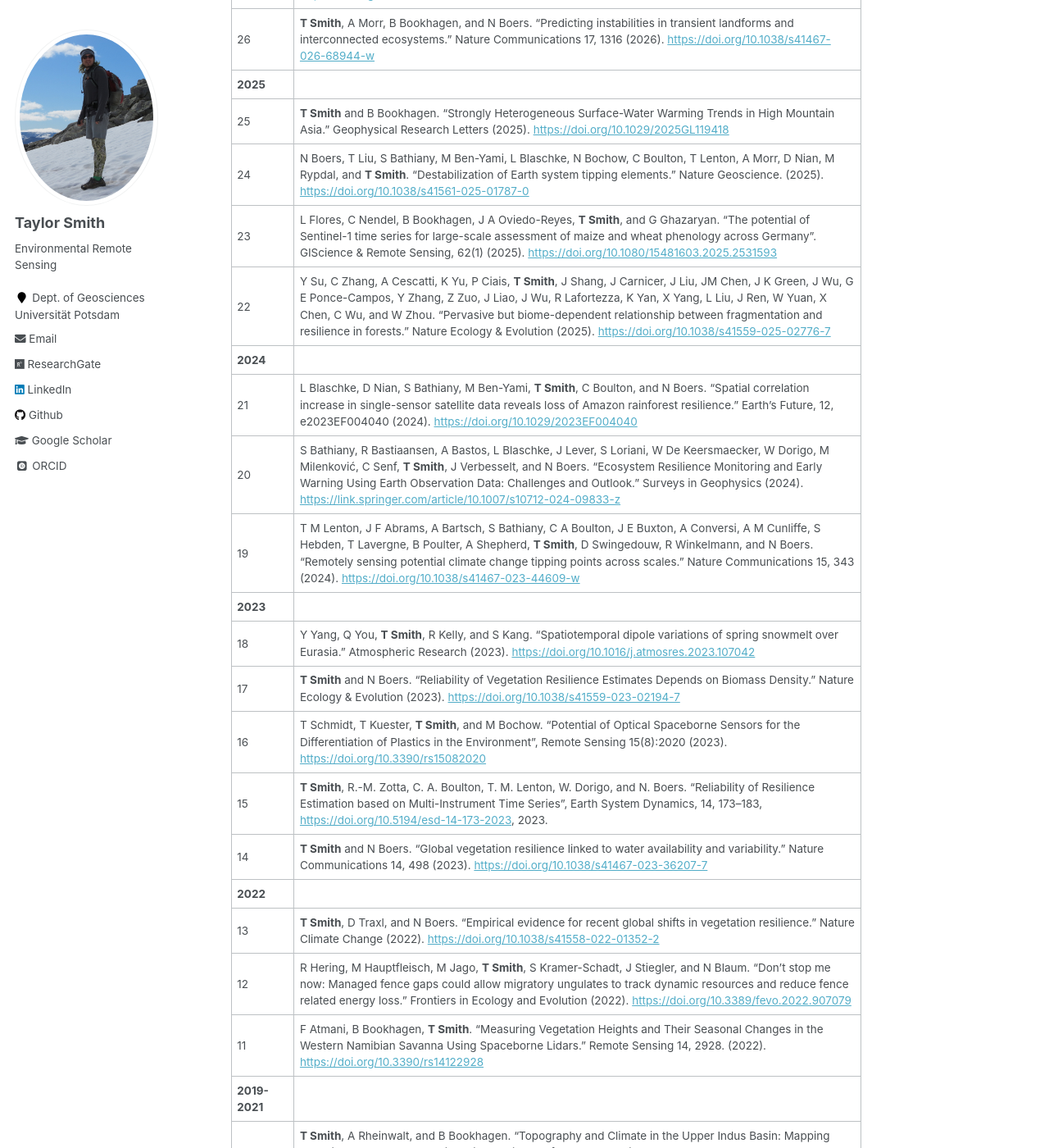
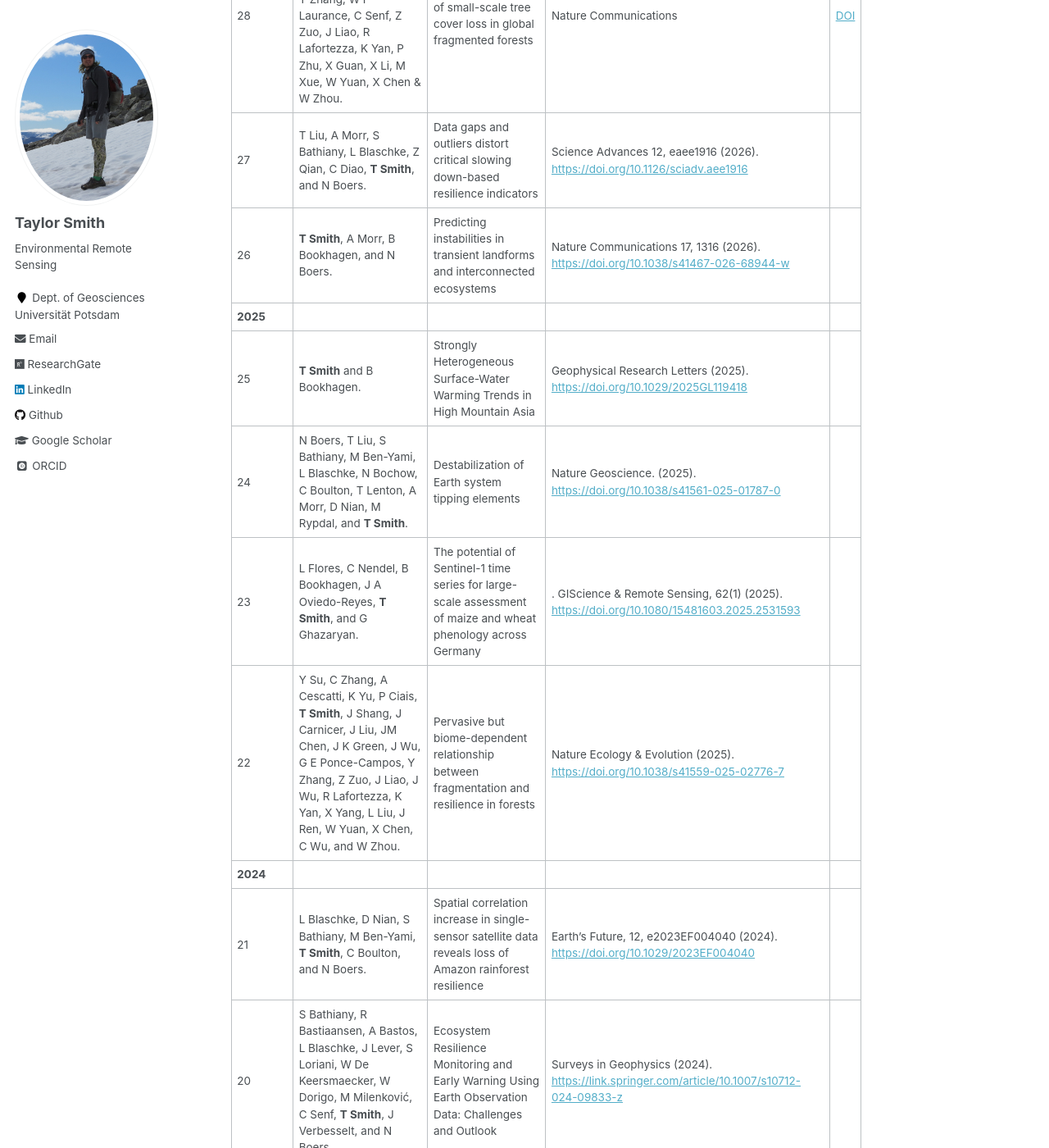
Before and after one commit to tasmi/tasmi.github.io, a Jekyll site: the page built from _pages/publications.md, in a window 1280 px wide and 1400 px high, scrolled down 676 px. Shown: the whole window at 82% size. Built offline with Jekyll 4.4.1, drawn with Linux system fonts in a browser that asks for light colours; some web fonts are replaced; some of the changed text lies outside the part shown.

Commit message:
Update publications.md

```diff
--- a/_pages/publications.md
+++ b/_pages/publications.md
@@ -10,47 +10,47 @@ I maintain a set of freely available [Google Earth Engine codes](https://github.
 ## Peer Reviewed Journal Articles
 
 | **Preprints**
-29 | **T Smith** and B Bookhagen. "Discharge Deficits in the Nepali Himalaya Linked to Greening and Warming." EarthArXiv (2026). [https://doi.org/10.31223/X5TN25](https://doi.org/10.31223/X5TN25)
+29 | **T Smith** and B Bookhagen. |  Discharge Deficits in the Nepali Himalaya Linked to Greening and Warming | EarthArXiv (2026). [https://doi.org/10.31223/X5TN25](https://doi.org/10.31223/X5TN25)
 | **2026**
-28 | J Wang, C Zhang, Y Pan, Y Su, P Ciais, **T Smith**, J Shang, J Liu, J M Chen, A Cescatti, Y Zhang, W F Laurance, C Senf, Z Zuo, J Liao, R Lafortezza, K Yan, P Zhu, X Guan, X Li, M Xue, W Yuan, X Chen & W Zhou. "The safety margin of small-scale tree cover loss in global fragmented forests." Nature Communications (2026). [https://doi.org/10.1038/s41467-026-71480-2](https://doi.org/10.1038/s41467-026-71480-2)
-27 | T Liu, A Morr, S Bathiany, L Blaschke, Z Qian, C Diao, **T Smith**, and N Boers. "Data gaps and outliers distort critical slowing down-based resilience indicators." Science Advances 12, eaee1916 (2026). [https://doi.org/10.1126/sciadv.aee1916](https://doi.org/10.1126/sciadv.aee1916)
-26 | **T Smith**, A Morr, B Bookhagen, and N Boers. "Predicting instabilities in transient landforms and interconnected ecosystems." Nature Communications 17, 1316 (2026). [https://doi.org/10.1038/s41467-026-68944-w](https://doi.org/10.1038/s41467-026-68944-w)
+28 | J Wang, C Zhang, Y Pan, Y Su, P Ciais, **T Smith**, J Shang, J Liu, J M Chen, A Cescatti, Y Zhang, W F Laurance, C Senf, Z Zuo, J Liao, R Lafortezza, K Yan, P Zhu, X Guan, X Li, M Xue, W Yuan, X Chen & W Zhou. | The safety margin of small-scale tree cover loss in global fragmented forests | Nature Communications | [DOI](https://doi.org/10.1038/s41467-026-71480-2)
+27 | T Liu, A Morr, S Bathiany, L Blaschke, Z Qian, C Diao, **T Smith**, and N Boers. |  Data gaps and outliers distort critical slowing down-based resilience indicators | Science Advances 12, eaee1916 (2026). [https://doi.org/10.1126/sciadv.aee1916](https://doi.org/10.1126/sciadv.aee1916)
+26 | **T Smith**, A Morr, B Bookhagen, and N Boers. |  Predicting instabilities in transient landforms and interconnected ecosystems | Nature Communications 17, 1316 (2026). [https://doi.org/10.1038/s41467-026-68944-w](https://doi.org/10.1038/s41467-026-68944-w)
 | **2025**
-25 | **T Smith** and B Bookhagen. "Strongly Heterogeneous Surface-Water Warming Trends in High Mountain Asia." Geophysical Research Letters (2025). [https://doi.org/10.1029/2025GL119418](https://doi.org/10.1029/2025GL119418)
-24 | N Boers, T Liu, S Bathiany, M Ben-Yami, L Blaschke, N Bochow, C Boulton, T Lenton, A Morr, D Nian, M Rypdal, and **T Smith**. "Destabilization of Earth system tipping elements." Nature Geoscience. (2025). [https://doi.org/10.1038/s41561-025-01787-0](https://doi.org/10.1038/s41561-025-01787-0)
-23 | L Flores, C Nendel, B Bookhagen, J A Oviedo-Reyes, **T Smith**, and G Ghazaryan. "The potential of Sentinel-1 time series for large-scale assessment of maize and wheat phenology across Germany". GIScience & Remote Sensing, 62(1) (2025). [https://doi.org/10.1080/15481603.2025.2531593](https://doi.org/10.1080/15481603.2025.2531593)
-22 | Y Su, C Zhang, A Cescatti, K Yu, P Ciais, **T Smith**, J Shang, J Carnicer, J Liu, JM Chen, J K Green, J Wu, G E Ponce-Campos, Y Zhang, Z Zuo, J Liao, J Wu, R Lafortezza, K Yan, X Yang, L Liu, J Ren, W Yuan, X Chen, C Wu, and W Zhou. "Pervasive but biome-dependent relationship between fragmentation and resilience in forests." Nature Ecology & Evolution (2025). [https://doi.org/10.1038/s41559-025-02776-7](https://doi.org/10.1038/s41559-025-02776-7)
+25 | **T Smith** and B Bookhagen. |  Strongly Heterogeneous Surface-Water Warming Trends in High Mountain Asia | Geophysical Research Letters (2025). [https://doi.org/10.1029/2025GL119418](https://doi.org/10.1029/2025GL119418)
+24 | N Boers, T Liu, S Bathiany, M Ben-Yami, L Blaschke, N Bochow, C Boulton, T Lenton, A Morr, D Nian, M Rypdal, and **T Smith**. |  Destabilization of Earth system tipping elements | Nature Geoscience. (2025). [https://doi.org/10.1038/s41561-025-01787-0](https://doi.org/10.1038/s41561-025-01787-0)
+23 | L Flores, C Nendel, B Bookhagen, J A Oviedo-Reyes, **T Smith**, and G Ghazaryan. |  The potential of Sentinel-1 time series for large-scale assessment of maize and wheat phenology across Germany|  . GIScience & Remote Sensing, 62(1) (2025). [https://doi.org/10.1080/15481603.2025.2531593](https://doi.org/10.1080/15481603.2025.2531593)
+22 | Y Su, C Zhang, A Cescatti, K Yu, P Ciais, **T Smith**, J Shang, J Carnicer, J Liu, JM Chen, J K Green, J Wu, G E Ponce-Campos, Y Zhang, Z Zuo, J Liao, J Wu, R Lafortezza, K Yan, X Yang, L Liu, J Ren, W Yuan, X Chen, C Wu, and W Zhou. |  Pervasive but biome-dependent relationship between fragmentation and resilience in forests | Nature Ecology & Evolution (2025). [https://doi.org/10.1038/s41559-025-02776-7](https://doi.org/10.1038/s41559-025-02776-7)
 | **2024**
-21 | L Blaschke, D Nian, S Bathiany, M Ben-Yami, **T Smith**, C Boulton, and N Boers. "Spatial correlation increase in single-sensor satellite data reveals loss of Amazon rainforest resilience." Earth's Future, 12, e2023EF004040  (2024). [https://doi.org/10.1029/2023EF004040](https://doi.org/10.1029/2023EF004040)
-20 | S Bathiany, R Bastiaansen, A Bastos, L Blaschke, J Lever, S Loriani, W De Keersmaecker, W Dorigo, M Milenković, C Senf, **T Smith**, J Verbesselt, and N Boers. "Ecosystem Resilience Monitoring and Early Warning Using Earth Observation Data: Challenges and Outlook."  Surveys in Geophysics (2024). [https://link.springer.com/article/10.1007/s10712-024-09833-z](https://link.springer.com/article/10.1007/s10712-024-09833-z)
-19 | T M Lenton, J F Abrams, A Bartsch, S Bathiany, C A Boulton, J E Buxton, A Conversi, A M Cunliffe, S Hebden, T Lavergne, B Poulter, A Shepherd, **T Smith**, D Swingedouw, R Winkelmann, and N Boers. "Remotely sensing potential climate change tipping points across scales." Nature Communications 15, 343 (2024). [https://doi.org/10.1038/s41467-023-44609-w](https://doi.org/10.1038/s41467-023-44609-w)
+21 | L Blaschke, D Nian, S Bathiany, M Ben-Yami, **T Smith**, C Boulton, and N Boers. |  Spatial correlation increase in single-sensor satellite data reveals loss of Amazon rainforest resilience | Earth's Future, 12, e2023EF004040  (2024). [https://doi.org/10.1029/2023EF004040](https://doi.org/10.1029/2023EF004040)
+20 | S Bathiany, R Bastiaansen, A Bastos, L Blaschke, J Lever, S Loriani, W De Keersmaecker, W Dorigo, M Milenković, C Senf, **T Smith**, J Verbesselt, and N Boers. |  Ecosystem Resilience Monitoring and Early Warning Using Earth Observation Data: Challenges and Outlook |  Surveys in Geophysics (2024). [https://link.springer.com/article/10.1007/s10712-024-09833-z](https://link.springer.com/article/10.1007/s10712-024-09833-z)
+19 | T M Lenton, J F Abrams, A Bartsch, S Bathiany, C A Boulton, J E Buxton, A Conversi, A M Cunliffe, S Hebden, T Lavergne, B Poulter, A Shepherd, **T Smith**, D Swingedouw, R Winkelmann, and N Boers. |  Remotely sensing potential climate change tipping points across scales | Nature Communications 15, 343 (2024). [https://doi.org/10.1038/s41467-023-44609-w](https://doi.org/10.1038/s41467-023-44609-w)
 | **2023**
-18 | Y Yang, Q You, **T Smith**, R Kelly, and S Kang. "Spatiotemporal dipole variations of spring snowmelt over Eurasia." Atmospheric Research (2023). [https://doi.org/10.1016/j.atmosres.2023.107042](https://doi.org/10.1016/j.atmosres.2023.107042)
-17 | **T Smith** and N Boers. "Reliability of Vegetation Resilience Estimates Depends on Biomass Density." Nature Ecology & Evolution (2023). [https://doi.org/10.1038/s41559-023-02194-7](https://doi.org/10.1038/s41559-023-02194-7)
-16 | T Schmidt, T Kuester, **T Smith**, and M Bochow. "Potential of Optical Spaceborne Sensors for the Differentiation of Plastics in the Environment", Remote Sensing 15(8):2020 (2023). [https://doi.org/10.3390/rs15082020](https://doi.org/10.3390/rs15082020)
-15 | **T Smith**, R.-M. Zotta, C. A. Boulton, T. M. Lenton, W. Dorigo, and N. Boers. "Reliability of Resilience Estimation based on Multi-Instrument Time Series", Earth System Dynamics, 14, 173–183, [https://doi.org/10.5194/esd-14-173-2023](https://doi.org/10.5194/esd-14-173-2023), 2023.
-14 | **T Smith** and N Boers. "Global vegetation resilience linked to water availability and variability." Nature Communications 14, 498 (2023). [https://doi.org/10.1038/s41467-023-36207-7](https://doi.org/10.1038/s41467-023-36207-7)
+18 | Y Yang, Q You, **T Smith**, R Kelly, and S Kang. |  Spatiotemporal dipole variations of spring snowmelt over Eurasia | Atmospheric Research (2023). [https://doi.org/10.1016/j.atmosres.2023.107042](https://doi.org/10.1016/j.atmosres.2023.107042)
+17 | **T Smith** and N Boers. |  Reliability of Vegetation Resilience Estimates Depends on Biomass Density | Nature Ecology & Evolution (2023). [https://doi.org/10.1038/s41559-023-02194-7](https://doi.org/10.1038/s41559-023-02194-7)
+16 | T Schmidt, T Kuester, **T Smith**, and M Bochow. |  Potential of Optical Spaceborne Sensors for the Differentiation of Plastics in the Environment|  , Remote Sensing 15(8):2020 (2023). [https://doi.org/10.3390/rs15082020](https://doi.org/10.3390/rs15082020)
+15 | **T Smith**, R.-M. Zotta, C. A. Boulton, T. M. Lenton, W. Dorigo, and N. Boers. |  Reliability of Resilience Estimation based on Multi-Instrument Time Series|  , Earth System Dynamics, 14, 173–183, [https://doi.org/10.5194/esd-14-173-2023](https://doi.org/10.5194/esd-14-173-2023), 2023.
+14 | **T Smith** and N Boers. |  Global vegetation resilience linked to water availability and variability | Nature Communications 14, 498 (2023). [https://doi.org/10.1038/s41467-023-36207-7](https://doi.org/10.1038/s41467-023-36207-7)
 | **2022**
-13 | **T Smith**, D Traxl, and N Boers. "Empirical evidence for recent global shifts in vegetation resilience." Nature Climate Change (2022). [https://doi.org/10.1038/s41558-022-01352-2](https://www.nature.com/articles/s41558-022-01352-2)
-12 | R Hering, M Hauptfleisch, M Jago, **T Smith**, S Kramer-Schadt, J Stiegler, and N Blaum. "Don't stop me now: Managed fence gaps could allow migratory ungulates to track dynamic resources and reduce fence related energy loss." Frontiers in Ecology and Evolution (2022). [https://doi.org/10.3389/fevo.2022.907079](https://doi.org/10.3389/fevo.2022.907079)
-11 | F Atmani, B Bookhagen, **T Smith**. "Measuring Vegetation Heights and Their Seasonal Changes in the Western Namibian Savanna Using Spaceborne Lidars." Remote Sensing 14, 2928. (2022). [https://doi.org/10.3390/rs14122928](https://doi.org/10.3390/rs14122928)
+13 | **T Smith**, D Traxl, and N Boers. |  Empirical evidence for recent global shifts in vegetation resilience | Nature Climate Change (2022). [https://doi.org/10.1038/s41558-022-01352-2](https://www.nature.com/articles/s41558-022-01352-2)
+12 | R Hering, M Hauptfleisch, M Jago, **T Smith**, S Kramer-Schadt, J Stiegler, and N Blaum. |  Don't stop me now: Managed fence gaps could allow migratory ungulates to track dynamic resources and reduce fence related energy loss | Frontiers in Ecology and Evolution (2022). [https://doi.org/10.3389/fevo.2022.907079](https://doi.org/10.3389/fevo.2022.907079)
+11 | F Atmani, B Bookhagen, **T Smith**. |  Measuring Vegetation Heights and Their Seasonal Changes in the Western Namibian Savanna Using Spaceborne Lidars | Remote Sensing 14, 2928. (2022). [https://doi.org/10.3390/rs14122928](https://doi.org/10.3390/rs14122928)
 | **2019-2021**
-10 | **T Smith**, A Rheinwalt, and B Bookhagen. "Topography and Climate in the Upper Indus Basin: Mapping Elevation-Snow Cover Relationships." Science of The Total Environment, 2021, 147363, ISSN 0048-9697. [https://doi.org/10.1016/j.scitotenv.2021.147363](https://doi.org/10.1016/j.scitotenv.2021.147363)
-9 | **T Smith** and B Bookhagen. (2020). "Climatic and Biotic Controls on Topographic Asymmetry at the Global Scale." Journal of Geophysical Research: Earth Surface, 125, e2020JF005692. [https://doi.org/10.1029/2020JF005692](https://doi.org/10.1029/2020JF005692)
-8 | **T Smith** and B Bookhagen. "Assessing Multi-Temporal Snow-Volume Trends in High Mountain Asia From 1987 to 2016 Using High-Resolution Passive Microwave Data." Front. Earth Sci. (2020) 8:559175. [https://doi.org/10.3389/feart.2020.559175](https://doi.org/10.3389/feart.2020.559175)
-7 | **T Smith**, A Rheinwalt, and B Bookhagen. "Determining the Optimal Grid Resolution for Topographic Analysis on an Airborne Lidar Dataset", Earth Surface Dynamics 7 (2019): 475-489 [https://doi.org/10.5194/esurf-7-475-2019](https://doi.org/10.5194/esurf-7-475-2019)
+10 | **T Smith**, A Rheinwalt, and B Bookhagen. |  Topography and Climate in the Upper Indus Basin: Mapping Elevation-Snow Cover Relationships | Science of The Total Environment, 2021, 147363, ISSN 0048-9697. [https://doi.org/10.1016/j.scitotenv.2021.147363](https://doi.org/10.1016/j.scitotenv.2021.147363)
+9 | **T Smith** and B Bookhagen. (2020). |  Climatic and Biotic Controls on Topographic Asymmetry at the Global Scale | Journal of Geophysical Research: Earth Surface, 125, e2020JF005692. [https://doi.org/10.1029/2020JF005692](https://doi.org/10.1029/2020JF005692)
+8 | **T Smith** and B Bookhagen. |  Assessing Multi-Temporal Snow-Volume Trends in High Mountain Asia From 1987 to 2016 Using High-Resolution Passive Microwave Data | Front. Earth Sci. (2020) 8:559175. [https://doi.org/10.3389/feart.2020.559175](https://doi.org/10.3389/feart.2020.559175)
+7 | **T Smith**, A Rheinwalt, and B Bookhagen. |  Determining the Optimal Grid Resolution for Topographic Analysis on an Airborne Lidar Dataset|  , Earth Surface Dynamics 7 (2019): 475-489 [https://doi.org/10.5194/esurf-7-475-2019](https://doi.org/10.5194/esurf-7-475-2019)
 | **2013-2018**
-6 | **T Smith** and B Bookhagen. "Using passive microwave data to understand spatio-temporal trends and dynamics in snow-water storage in High Mountain Asia", Proc. SPIE 10788, Active and Passive Microwave Remote Sensing for Environmental Monitoring II, 1078806 (9 October 2018) [https://doi.org/10.1117/12.2323827](https://doi.org/10.1117/12.2323827)
-5 | **T Smith** and B Bookhagen. "Changes in seasonal snow water equivalent distribution in High Mountain Asia (1987 to 2009)", Science Advances 4 (2018): 1,  [https://doi.org/10.1126/sciadv.1701550](https://doi.org/10.1126/sciadv.1701550)
-4 | **T Smith**, B Bookhagen, and A Rheinwalt. "Spatio-temporal Patterns of High Mountain Asia's Snowmelt Season Identified with an Automated Snowmelt Detection Algorithm, 1987-2016", The Cryosphere 11 (2017): 2329-2343, [https://doi.org/10.5194/tc-11-2329-2017](https://doi.org/10.5194/tc-11-2329-2017)
-3 | **T Smith** and B Bookhagen. "Assessing uncertainty and sensor biases in passive microwave data across High Mountain Asia", Remote Sensing of Environment 181 (2016): 174-185. [https://doi.org/10.1016/j.rse.2016.03.037](https://doi.org/10.1016/j.rse.2016.03.037)
-2 | **T Smith**, B Bookhagen, and F Cannon. "Improving semi-automated glacier mapping with a multi-method approach: applications in central Asia", The Cryosphere 9.5 (2015): 1747-1759. [https://doi.org/10.5194/tc-9-1747-2015](https://doi.org/10.5194/tc-9-1747-2015)
-1 | W Amidon, B Bookhagen, J-P Avouac, **T Smith**, D Rood. "Late Pleistocene Glacial Advances in the Western Tibet Interior", Earth and Planetary Science Letters 381 (2013): 210-221. [https://doi.org/10.1016/j.epsl.2013.08.041](https://doi.org/10.1016/j.epsl.2013.08.041)
+6 | **T Smith** and B Bookhagen. |  Using passive microwave data to understand spatio-temporal trends and dynamics in snow-water storage in High Mountain Asia|  , Proc. SPIE 10788, Active and Passive Microwave Remote Sensing for Environmental Monitoring II, 1078806 (9 October 2018) [https://doi.org/10.1117/12.2323827](https://doi.org/10.1117/12.2323827)
+5 | **T Smith** and B Bookhagen. |  Changes in seasonal snow water equivalent distribution in High Mountain Asia (1987 to 2009)|  , Science Advances 4 (2018): 1,  [https://doi.org/10.1126/sciadv.1701550](https://doi.org/10.1126/sciadv.1701550)
+4 | **T Smith**, B Bookhagen, and A Rheinwalt. |  Spatio-temporal Patterns of High Mountain Asia's Snowmelt Season Identified with an Automated Snowmelt Detection Algorithm, 1987-2016|  , The Cryosphere 11 (2017): 2329-2343, [https://doi.org/10.5194/tc-11-2329-2017](https://doi.org/10.5194/tc-11-2329-2017)
+3 | **T Smith** and B Bookhagen. |  Assessing uncertainty and sensor biases in passive microwave data across High Mountain Asia|  , Remote Sensing of Environment 181 (2016): 174-185. [https://doi.org/10.1016/j.rse.2016.03.037](https://doi.org/10.1016/j.rse.2016.03.037)
+2 | **T Smith**, B Bookhagen, and F Cannon. |  Improving semi-automated glacier mapping with a multi-method approach: applications in central Asia|  , The Cryosphere 9.5 (2015): 1747-1759. [https://doi.org/10.5194/tc-9-1747-2015](https://doi.org/10.5194/tc-9-1747-2015)
+1 | W Amidon, B Bookhagen, J-P Avouac, **T Smith**, D Rood. |  Late Pleistocene Glacial Advances in the Western Tibet Interior|  , Earth and Planetary Science Letters 381 (2013): 210-221. [https://doi.org/10.1016/j.epsl.2013.08.041](https://doi.org/10.1016/j.epsl.2013.08.041)
 
 ## Peer Reviewed Book chapters
 
-2 | K Geißler, N Blaum, G von Maltitz, **T Smith**, B Bookhagen, H Wanke, M Hipondoka, E Hamunyelae, D Lohmann, D U Lüdtke, M Mbidzo, M Rauchecker, R Hering, K Irob, B Tietjen, A Marquart, F V Skhosana, T Herkenrath and S Uugulu. "Biodiversity and Ecosystem Functions in Southern African Savanna Rangelands: Threats, Impacts and Solutions." in: von Maltitz, G.P., et al. _Sustainability of Southern African Ecosystems under Global Change_, Ecological Studies, vol 248, 2024. [https://doi.org/10.1007/978-3-031-10948-5_15](https://doi.org/10.1007/978-3-031-10948-5_15)
-1 | **T Smith** and B Bookhagen. "Chapter 7: Remotely sensed rain and snowfall in the Himalaya", in: Dimri, A.P., Bookhagen, B., Stoffel, M., Yasunari, T. (Eds.): _Himalayan Weather and Climate and their Impact on the Environment_, Springer International Publishing, 2020. [https://www.springer.com/gp/book/9783030296834](https://www.springer.com/gp/book/9783030296834)
+2 | K Geißler, N Blaum, G von Maltitz, **T Smith**, B Bookhagen, H Wanke, M Hipondoka, E Hamunyelae, D Lohmann, D U Lüdtke, M Mbidzo, M Rauchecker, R Hering, K Irob, B Tietjen, A Marquart, F V Skhosana, T Herkenrath and S Uugulu. |  Biodiversity and Ecosystem Functions in Southern African Savanna Rangelands: Threats, Impacts and Solutions | in: von Maltitz, G.P., et al. _Sustainability of Southern African Ecosystems under Global Change_, Ecological Studies, vol 248, 2024. [https://doi.org/10.1007/978-3-031-10948-5_15](https://doi.org/10.1007/978-3-031-10948-5_15)
+1 | **T Smith** and B Bookhagen. |  Chapter 7: Remotely sensed rain and snowfall in the Himalaya|  , in: Dimri, A.P., Bookhagen, B., Stoffel, M., Yasunari, T. (Eds.): _Himalayan Weather and Climate and their Impact on the Environment_, Springer International Publishing, 2020. [https://www.springer.com/gp/book/9783030296834](https://www.springer.com/gp/book/9783030296834)
 
 ## Technical Reports
 
```
